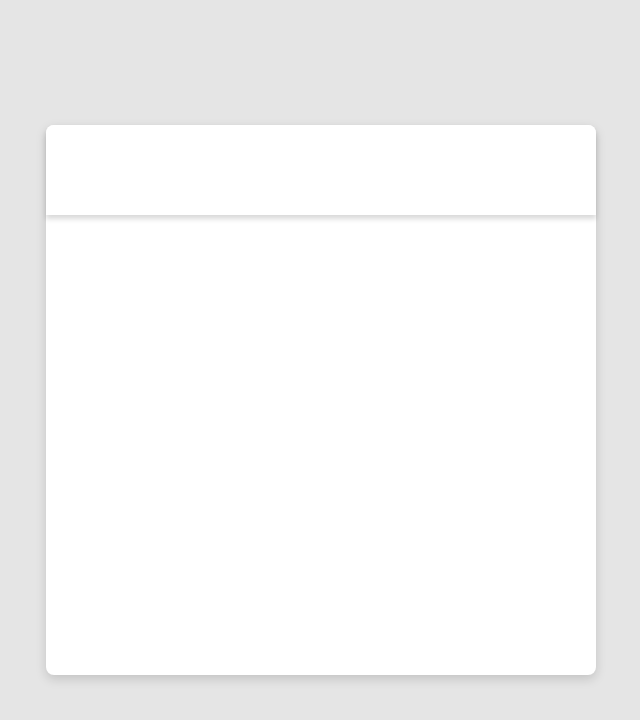
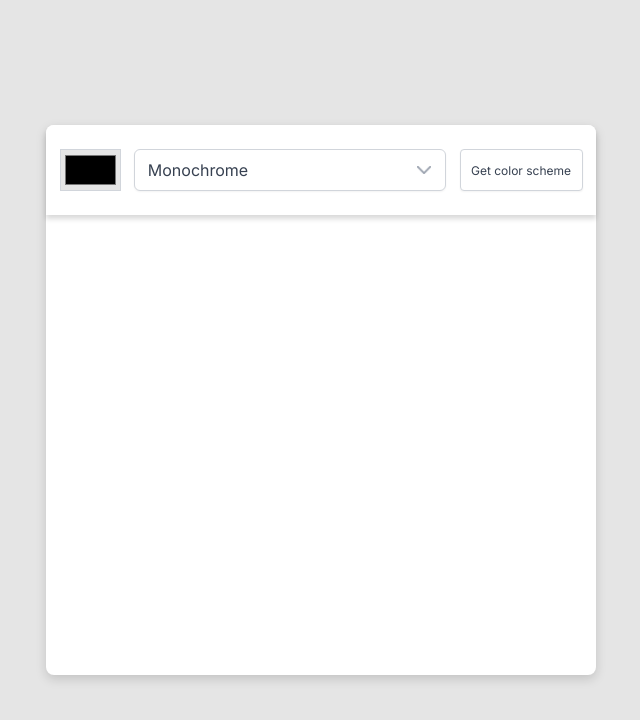
Before and after one commit to RimaSem/color-scheme-generator, a React (Vite) app: page / in a window 1280 px wide. Shown: the top 720 px of the page, without its empty margins (319-959 px from the left). Built offline with nearby package versions, Linux system fonts and the light colour scheme.

Commit message:
Add heading elements

```diff
--- a/index.html
+++ b/index.html
@@ -4,6 +4,12 @@
     <meta charset="UTF-8" />
     <!-- <link rel="icon" type="image/svg+xml" href="/vite.svg" /> -->
     <meta name="viewport" content="width=device-width, initial-scale=1.0" />
+    <link rel="preconnect" href="https://fonts.googleapis.com" />
+    <link rel="preconnect" href="https://fonts.gstatic.com" crossorigin />
+    <link
+      href="https://fonts.googleapis.com/css2?family=Inter:wght@100;200;300;400;500;600;700&display=swap"
+      rel="stylesheet"
+    />
     <title>Color Scheme Generator</title>
   </head>
   <body>
--- a/src/App.scss
+++ b/src/App.scss
@@ -8,6 +8,56 @@
     height: 5.625em;
     background: #ffffff;
     box-shadow: 0px 4px 5px rgba(0, 0, 0, 0.15);
+    display: flex;
+    justify-content: space-evenly;
+    align-items: center;
+
+    input[type="color"] {
+      width: 3.8125rem;
+      height: 2.625rem;
+      background: #e5e5e5;
+      border: 0.5px solid #d1d5db;
+    }
+
+    .select {
+      position: relative;
+
+      select {
+        appearance: none;
+        font-family: inherit;
+        font-weight: 400;
+        font-size: 1rem;
+        color: inherit;
+        width: 19.5rem;
+        height: 2.625rem;
+        background: #ffffff;
+        border: 1px solid #d1d5db;
+        box-shadow: 0px 1px 2px rgba(0, 0, 0, 0.05);
+        border-radius: 6px;
+        padding: 0.56em 0.8em;
+        background-image: url("./assets/Icon.png");
+        background-repeat: no-repeat, repeat;
+        background-position: right 0.9em top 50%, 0 0;
+        background-size: 0.875em auto, 100%;
+
+        &:focus {
+          outline: none;
+        }
+      }
+    }
+
+    button {
+      font-family: inherit;
+      font-size: 0.75rem;
+      color: inherit;
+      width: 7.6875rem;
+      height: 2.625rem;
+      background: #ffffff;
+      border: 1px solid #d1d5db;
+      box-shadow: 0px 1px 2px rgba(0, 0, 0, 0.05);
+      border-radius: 4px;
+      cursor: pointer;
+    }
   }
 }
 
--- a/src/App.tsx
+++ b/src/App.tsx
@@ -6,7 +6,22 @@ function App() {
 
   return (
     <div className="App">
-      <div className="header"></div>
+      <div className="header">
+        <input type="color"></input>
+        <div className="select">
+          <select>
+            <option>Monochrome</option>
+            <option>Monochrome-dark</option>
+            <option>Monochrome-light</option>
+            <option>Analogic</option>
+            <option>Complement</option>
+            <option>Analogic-complement</option>
+            <option>Triad</option>
+          </select>
+        </div>
+
+        <button type="button">Get color scheme</button>
+      </div>
     </div>
   );
 }
--- a/src/index.scss
+++ b/src/index.scss
@@ -5,6 +5,8 @@
 body {
   margin: 0;
   min-height: 100vh;
+  font-family: "Inter", sans-serif;
+  color: #374151;
 
   #root {
     display: flex;
```
Also changed, not shown: src/assets/Icon.png (added).
